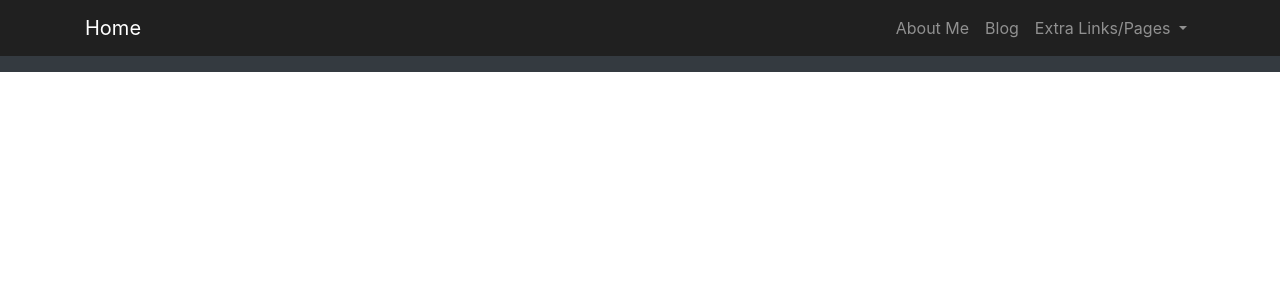
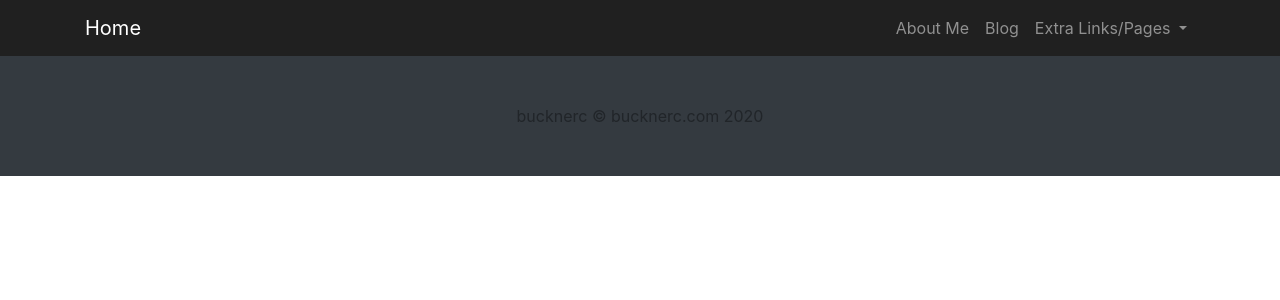
Before and after one commit to bucknercd/Project-Website, a FastAPI app: page /base in a window 1280 px wide. Shown: the top 300 px of the page. Run offline with FastAPI, Linux system fonts and the light colour scheme; some libraries are stand-ins or nearby versions.

```diff
--- a/web-app/Project/templates/base.html
+++ b/web-app/Project/templates/base.html
@@ -52,10 +52,10 @@
             </a>
             <div class="dropdown-menu dropdown-menu-right" aria-labelledby="navbarDropdownBlog">
               <a class="dropdown-item" href="/images/valeriaychris.jpeg">The Happy Couple</a>
-              <a class="dropdown-item" href="/sidebar.html">Sidebar Page</a>
-              <a class="dropdown-item" href="/faq.html">FAQ</a>
+              <!--<a class="dropdown-item" href="/sidebar.html">Sidebar Page</a>
               <a class="dropdown-item" href="/404.html">404</a>
-              <a class="dropdown-item" href="/pricing.html">Pricing Table</a>
+              <a class="dropdown-item" href="/pricing.html">Pricing Table</a> -->
+              <a class="dropdown-item" href="/base">base</a>
             </div>
           </li>
         </ul>
@@ -68,14 +68,11 @@
 <!-- end other templates -->
 
 <!-- Footer -->
-<!-- <footer class="py-5 bg-dark"> -->
-  <nav class="navbar navbar-expand-lg navbar-dark bg-dark">
-    <!--<div class="container">
-      <p class="m-0 text-center text-white">Copyright &copy; Your Website 2019</p>
-    </div> -->
-  </nav>
-    <!-- /.container -->
-    <!--</footer> -->
+  <footer class="py-5 bg-dark">
+    <div class="container">
+      <p class="m-0 text-center text-black">bucknerc &copy; bucknerc.com 2020</p>
+    </div>
+  </footer>
 
 <!-- Bootstrap core JavaScript -->
   <script src="/vendor/jquery/jquery.min.js"></script>
```
Also changed, not shown: 7 other files.
